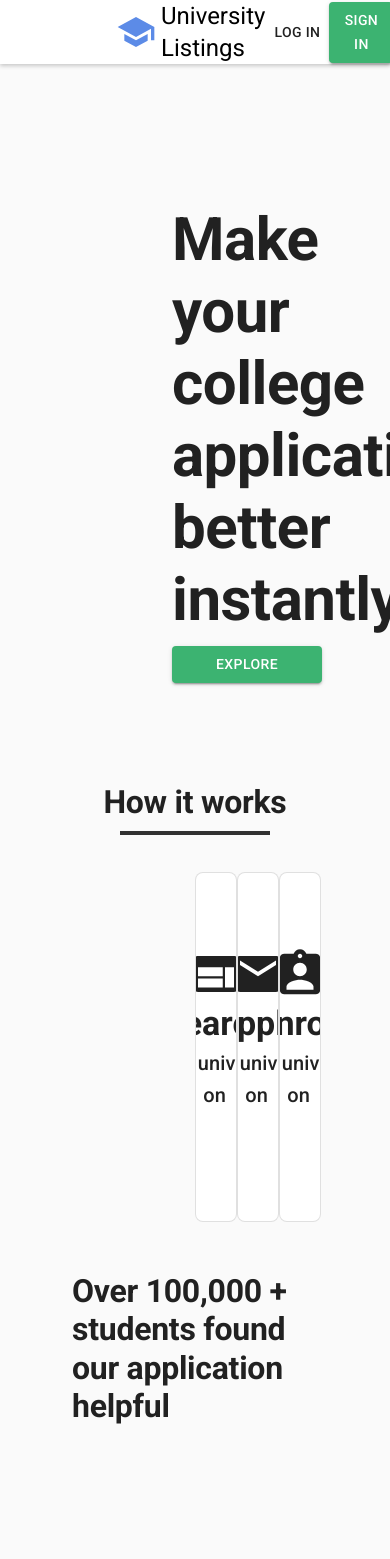
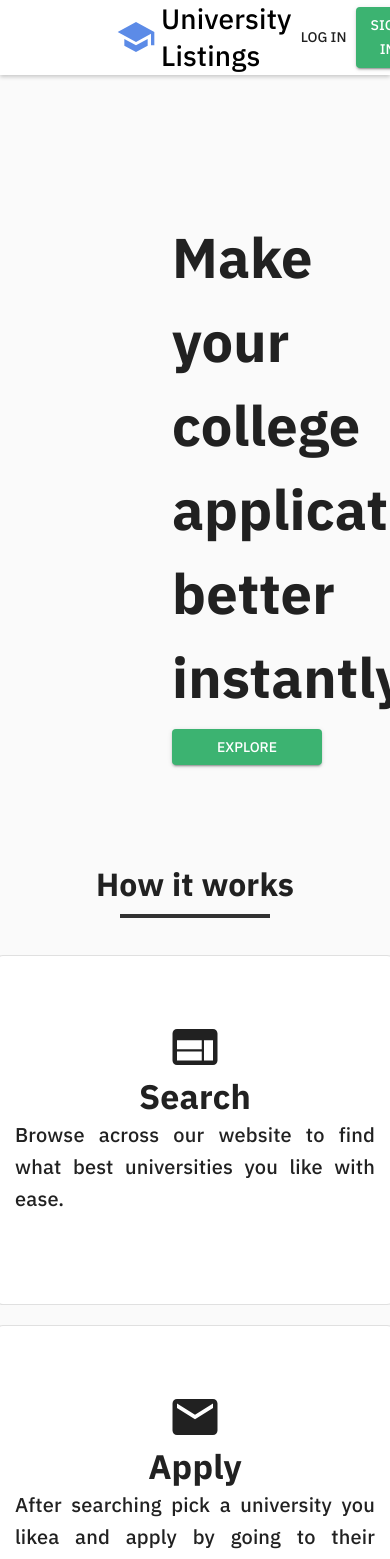
Before and after one commit to pauloargenal/University-list, a React (Create React App) app: page / in a window 390 px wide. Shown: the top 1559 px of the page. Built offline with nearby package versions, Linux system fonts and the light colour scheme.

Commit message:
Adds responsiveness and 404 page

```diff
--- a/public/index.html
+++ b/public/index.html
@@ -12,6 +12,12 @@
     <link
       rel="stylesheet"
       href="https://fonts.googleapis.com/css?family=Roboto:300,400,500,700&display=swap"
+    />
+    <link rel="preconnect" href="https://fonts.googleapis.com" />
+    <link rel="preconnect" href="https://fonts.gstatic.com" crossorigin />
+    <link
+      href="https://fonts.googleapis.com/css2?family=IBM+Plex+Sans:wght@100;200;400;500;600;700&display=swap"
+      rel="stylesheet"
     />
     <link
       rel="stylesheet"
--- a/src/App.js
+++ b/src/App.js
@@ -1,15 +1,23 @@
 import React from "react";
 import { BrowserRouter as Router } from "react-router-dom";
 import { AppHeader, Footer } from "./components";
+import { ThemeProvider, createMuiTheme } from "@material-ui/core/styles";
 import Routes from "./Routes";
 import "./App.scss";
 
 function App() {
+  const theme = createMuiTheme({
+    typography: {
+      fontFamily: ["IBM Plex Sans"].join(",")
+    }
+  });
   return (
     <Router>
-      <AppHeader />
-      <Routes />
-      <Footer />
+      <ThemeProvider theme={theme}>
+        <AppHeader />
+        <Routes />
+        <Footer />
+      </ThemeProvider>
     </Router>
   );
 }
--- a/src/Routes.js
+++ b/src/Routes.js
@@ -3,7 +3,7 @@ import { Switch } from "react-router-dom";
 import { URL_HELPERS } from "./utils/url";
 import { GuestRoute } from "./components/Routes";
 import CustomLayout from "./layouts/index";
-import { Explore, Home } from "./pages";
+import { Explore, Home, PageNotFound } from "./pages";
 const Routes = () => {
   return (
     <Switch>
@@ -19,6 +19,7 @@ const Routes = () => {
         path={URL_HELPERS.explore}
         exact
       />
+      <GuestRoute component={PageNotFound} layout={CustomLayout} />
     </Switch>
   );
 };
--- a/src/components/Appheader/index.js
+++ b/src/components/Appheader/index.js
@@ -8,8 +8,6 @@ import {
   Toolbar,
   Typography,
   Button,
-  ListItemIcon,
-  ListItemText,
   Box
 } from "@material-ui/core";
 import AccountCircleIcon from "@material-ui/icons/AccountCircle";
@@ -32,7 +30,9 @@ const useStyles = makeStyles(() => ({
     }
   },
   title: {
-    flexGrow: 1
+    flexGrow: 1,
+    fontSize: 28,
+    fontWeight: 500
   },
   user: {
     display: "flex",
--- a/src/components/Banner/index.js
+++ b/src/components/Banner/index.js
@@ -4,17 +4,30 @@ import { Typography, Button } from "@material-ui/core";
 import Proptypes from "prop-types";
 import image from "../../assets/images/2485381.png";
 
-const useStyles = makeStyles(() => ({
+const useStyles = makeStyles((theme) => ({
   banner: {
-    display: "flex"
+    display: "flex",
+    [theme.breakpoints.down("md")]: {
+      flexDirection: "column"
+    }
   },
   left: {
     width: "50%",
-    padding: 100
+    padding: 100,
+    [theme.breakpoints.down("md")]: {
+      width: "100%",
+      paddingLeft: "none",
+      paddingRight: "none",
+      textAlign: "center",
+      alignItems: "space-between"
+    }
   },
   right: {
     padding: 100,
-    width: "50%"
+    width: "50%",
+    [theme.breakpoints.down("md")]: {
+      display: "none"
+    }
   },
   image: {
     height: "100%",
@@ -23,9 +36,14 @@ const useStyles = makeStyles(() => ({
   text: {
     marginTop: 20,
     marginBottom: 10,
-    lineHeight: 1.2,
+    lineHeight: 1.5,
+    fontSize: 56,
     fontWeight: "bold",
-    textAlign: "left"
+    textAlign: "left",
+    [theme.breakpoints.down("md")]: {
+      width: "100%",
+      textAlign: "center"
+    }
   },
   signin: {
     backgroundColor: "#3CB371",
--- a/src/components/Footer/index.js
+++ b/src/components/Footer/index.js
@@ -6,7 +6,8 @@ const useStyles = makeStyles(() => ({
   footer: {
     height: 350,
     backgroundColor: "#6596F3",
-    padding: 100
+    padding: 100,
+    position: "relative"
   },
   title: {
     color: "#fff",
@@ -22,7 +23,8 @@ const useStyles = makeStyles(() => ({
     "&::before": {
       borderBottom: "none"
     },
-    "&::after": {
+    "& .MuiFilledInput-underline:after": {
+      outline: "none",
       borderBottom: "none"
     }
   },
--- a/src/components/UniversityCard/index.js
+++ b/src/components/UniversityCard/index.js
@@ -11,13 +11,16 @@ import {
   Typography
 } from "@material-ui/core";
 
-const useStyles = makeStyles({
+const useStyles = makeStyles((theme) => ({
   root: {
     width: 350,
     marginBottom: 20,
     marginRight: 20,
     flex: "20% 0 0",
-    flexBasis: "auto"
+    flexBasis: "auto",
+    [theme.breakpoints.down("md")]: {
+      width: 300
+    }
   },
   media: {
     height: 140
@@ -34,7 +37,7 @@ const useStyles = makeStyles({
     display: "flex",
     justifyContent: "space-between"
   }
-});
+}));
 
 const UniversityCard = ({ name, country, image, page }) => {
   const classes = useStyles();
--- a/src/pages/Home/components/Feedbacks/index.js
+++ b/src/pages/Home/components/Feedbacks/index.js
@@ -1,10 +1,10 @@
 import React from "react";
 import { makeStyles } from "@material-ui/core/styles";
-import { Box, Card, CardContent, Typography } from "@material-ui/core";
+import { Box, Card, CardContent, Typography, Avatar } from "@material-ui/core";
 import AccountCircleIcon from "@material-ui/icons/AccountCircle";
 import quote from "../../../../assets/images/6041174ae60be81bdc89d32b_quote.svg";
 
-const useStyles = makeStyles({
+const useStyles = makeStyles((theme) => ({
   howitworks: {
     display: "flex",
     justifyContent: "center",
@@ -12,7 +12,7 @@ const useStyles = makeStyles({
     flexDirection: "column"
   },
   title: {
-    marginBottom: 30
+    marginBottom: 15
   },
   cardTitle: {
     fontSize: 20,
@@ -27,7 +27,8 @@ const useStyles = makeStyles({
     marginBottom: 10
   },
   icon: {
-    fontSize: 54,
+    width: 50,
+    height: 50,
     marginRight: 10
   },
   name: {
@@ -47,7 +48,14 @@ const useStyles = makeStyles({
     justifyContent: "space-between",
     width: "100%",
     paddingLeft: 150,
-    paddingRight: 150
+    paddingRight: 150,
+    [theme.breakpoints.down("md")]: {
+      paddingLeft: 0,
+      paddingRight: 0,
+      flexDirection: "column",
+      alignContent: "center",
+      alignItems: "center"
+    }
   },
   card: {
     border: "none",
@@ -68,7 +76,7 @@ const useStyles = makeStyles({
     top: 50,
     minWidth: 70
   }
-});
+}));
 
 const Feedback = () => {
   const classes = useStyles();
@@ -89,13 +97,17 @@ const Feedback = () => {
               }
             </Typography>
             <Box component="div" className={classes.footer}>
-              <AccountCircleIcon className={classes.icon} />
+              <Avatar
+                alt="John Doe"
+                src="https://images.unsplash.com/photo-1456406644174-8ddd4cd52a06?ixid=MnwxMjA3fDB8MHxwaG90by1wYWdlfHx8fGVufDB8fHx8&ixlib=rb-1.2.1&auto=format&fit=crop&w=1048&q=80"
+                className={classes.icon}
+              />
               <Box component="div" className={classes.information}>
                 <Typography variant="h6" className={classes.name}>
                   John Doe
                 </Typography>
                 <Typography variant="h6" className={classes.school}>
-                  College of University
+                  Computer Science student of Xavier University
                 </Typography>
               </Box>
             </Box>
@@ -110,13 +122,17 @@ const Feedback = () => {
               }
             </Typography>
             <Box component="div" className={classes.footer}>
-              <AccountCircleIcon className={classes.icon} />
+              <Avatar
+                alt="John Doe"
+                src="https://images.unsplash.com/photo-1596496356940-0a111ee799c0?ixid=MnwxMjA3fDB8MHxwaG90by1wYWdlfHx8fGVufDB8fHx8&ixlib=rb-1.2.1&auto=format&fit=crop&w=1050&q=80"
+                className={classes.icon}
+              />
               <Box component="div" className={classes.information}>
                 <Typography variant="h6" className={classes.name}>
-                  John Doe
+                  Doe John
                 </Typography>
                 <Typography variant="h6" className={classes.school}>
-                  College of University
+                  Civil Engineering student in Sullivan University
                 </Typography>
               </Box>
             </Box>
--- a/src/pages/Home/components/HowItWorks/index.js
+++ b/src/pages/Home/components/HowItWorks/index.js
@@ -5,7 +5,7 @@ import WebIcon from "@material-ui/icons/Web";
 import AssignmentIndIcon from "@material-ui/icons/AssignmentInd";
 import EmailIcon from "@material-ui/icons/Email";
 
-const useStyles = makeStyles({
+const useStyles = makeStyles((theme) => ({
   howitworks: {
     display: "flex",
     justifyContent: "center",
@@ -40,23 +40,30 @@ const useStyles = makeStyles({
   },
   cards: {
     display: "flex ",
-    justifyContent: "space-between",
+    justifyContent: "space-around",
     width: "100%",
-    paddingLeft: 200,
-    paddingRight: 200
+    paddingLeft: 50,
+    paddingRight: 50,
+    [theme.breakpoints.down("md")]: {
+      alignItems: "center",
+      flexDirection: "column"
+    }
   },
   card: {
     padding: 20,
-    width: 300,
+    width: 400,
     height: 350,
     display: "flex",
     justifyContent: "center",
     alignItems: "center",
     flexDirection: "column",
     textAlign: "justify",
-    borderRadius: 8
+    borderRadius: 8,
+    [theme.breakpoints.down("md")]: {
+      marginBottom: 20
+    }
   }
-});
+}));
 
 const HowItWorks = () => {
   const classes = useStyles();
@@ -76,7 +83,8 @@ const HowItWorks = () => {
               Search
             </Typography>
             <Typography variant="h6" className={classes.cardText}>
-              Browse the universities that you like on our web application
+              Browse across our website to find what best universities you like
+              with ease.
             </Typography>
           </CardContent>
         </Card>
@@ -87,7 +95,8 @@ const HowItWorks = () => {
               Apply
             </Typography>
             <Typography variant="h6" className={classes.cardText}>
-              Browse the universities that you like on our web application
+              After searching pick a university you likea and apply by going to
+              their website!
             </Typography>
           </CardContent>
         </Card>
@@ -98,7 +107,7 @@ const HowItWorks = () => {
               Enroll
             </Typography>
             <Typography variant="h6" className={classes.cardText}>
-              Browse the universities that you like on our web application
+              Lastly, after submitting your application enroll!
             </Typography>
           </CardContent>
         </Card>
--- /dev/null
+++ b/src/pages/PageNotFound/index.js
@@ -0,0 +1,43 @@
+import React from "react";
+import { makeStyles } from "@material-ui/core/styles";
+import notExist from "../../assets/images/404.png";
+import { useHistory } from "react-router-dom";
+import { Button } from "@material-ui/core";
+
+const useStyles = makeStyles({
+  container: {
+    display: "flex",
+    flexDirection: "column",
+    justifyContent: "center",
+    alignItems: "center",
+    height: "70vh"
+  },
+  home: {
+    backgroundColor: "#3CB371",
+    color: "#FFFFFF",
+    marginTop: 50,
+    width: 260,
+    "&:hover": {
+      backgroundColor: "#38a167"
+    }
+  }
+});
+
+const PageNotFound = () => {
+  const history = useHistory();
+  const classes = useStyles();
+  return (
+    <div className={classes.container}>
+      <img src={notExist} />
+      <Button
+        variant="contained"
+        className={classes.home}
+        onClick={() => history.push("/")}
+      >
+        {"Go back to home page"}
+      </Button>
+    </div>
+  );
+};
+
+export default PageNotFound;
--- a/src/pages/index.js
+++ b/src/pages/index.js
@@ -1,2 +1,3 @@
 export { default as Home } from "./Home";
 export { default as Explore } from "./Explore";
+export { default as PageNotFound } from "./PageNotFound";
```
Also changed, not shown: src/pages/Explore/index.js (+10 -3 lines), src/assets/images/404.png (added).
